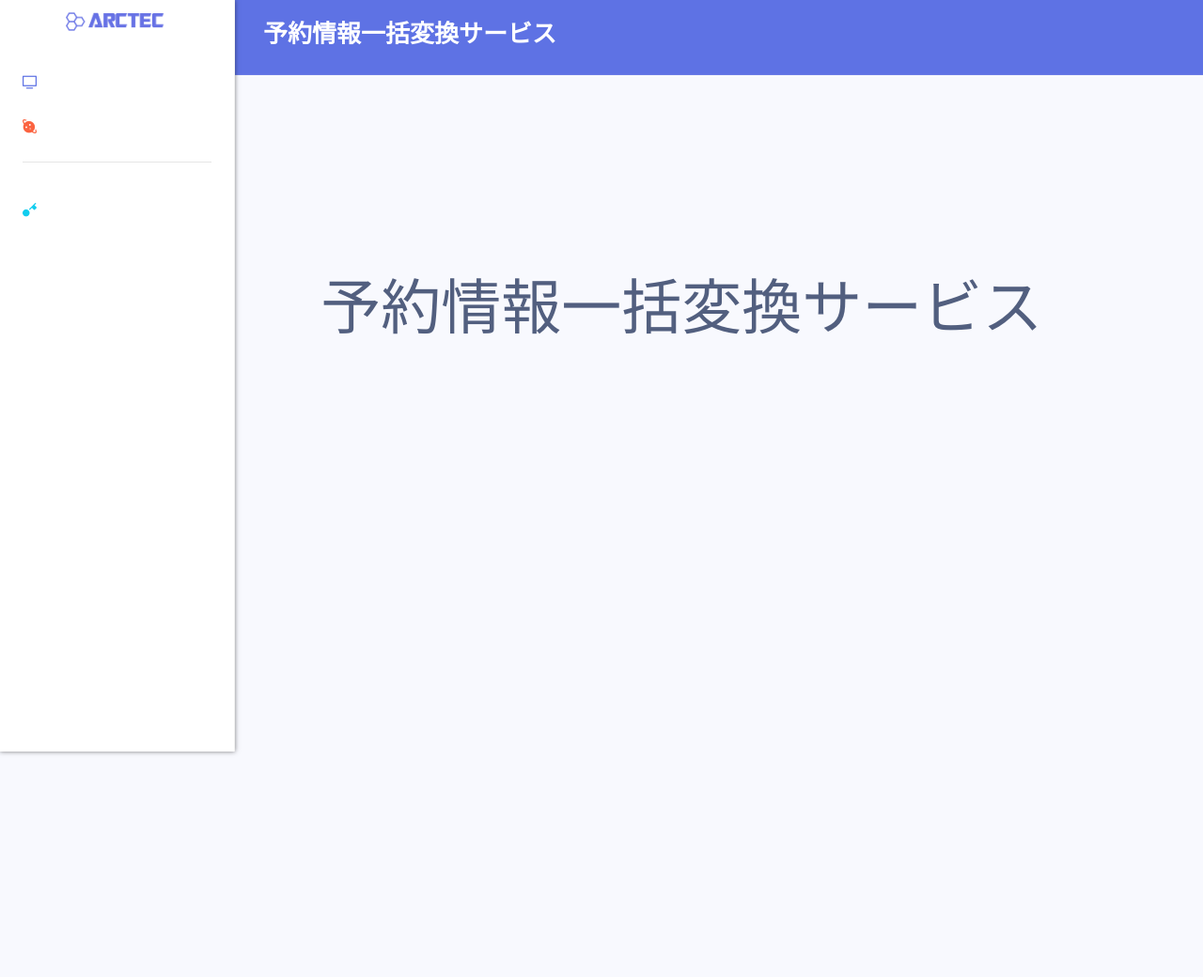
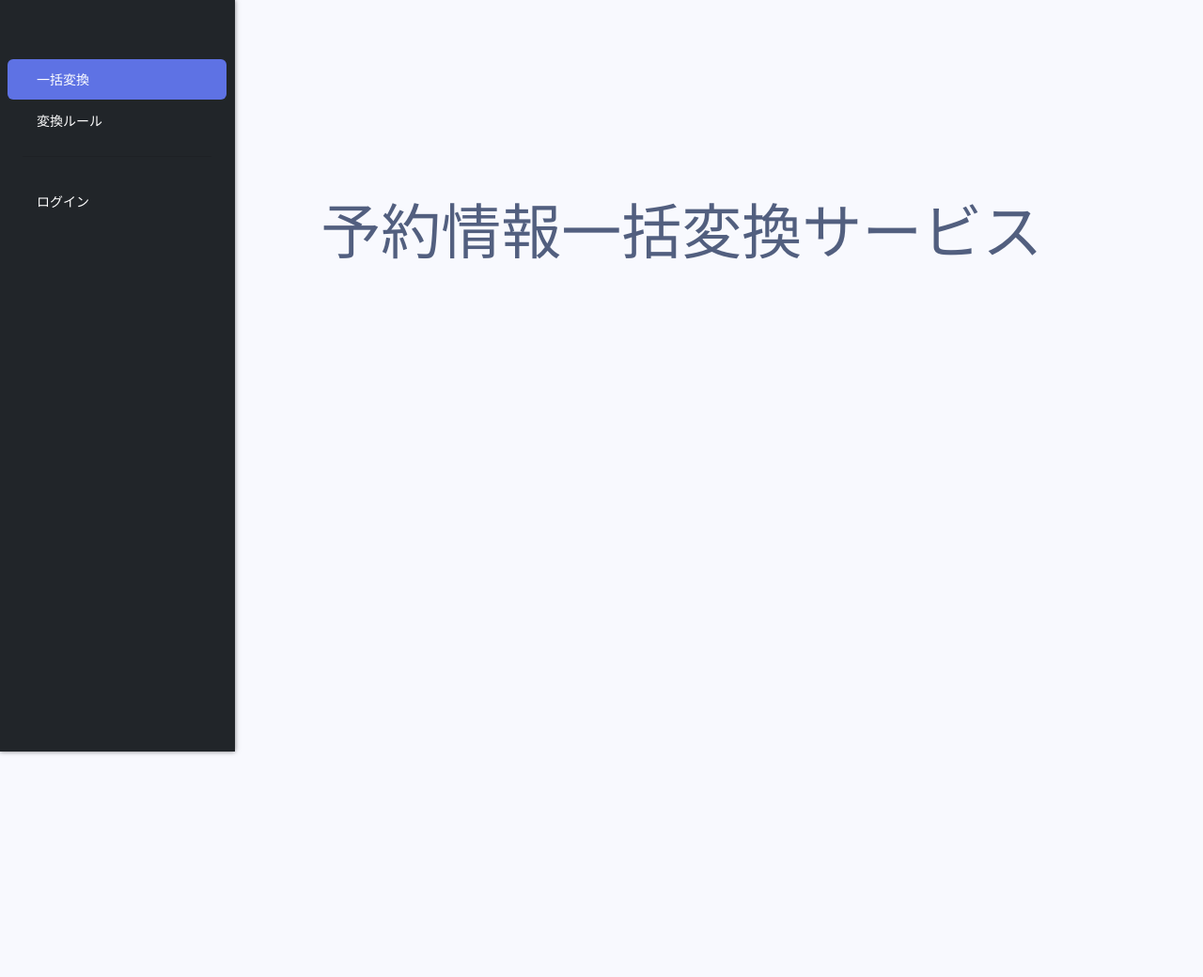
Before and after one commit to CoderFake/convert_service, a Django app: page / in a window 1280 px wide. Shown: the top 1040 px of the page at 94% size. After the commit the page ends 803 px from the top, so only its background shows below. Run offline with Django 5.2, Linux system fonts and the light colour scheme; some libraries are stand-ins or nearby versions.

Commit message:
update: remove icon and header icon in navigation, navbar

```diff
--- a/ConvertService/templates/web/includes/navigation.html
+++ b/ConvertService/templates/web/includes/navigation.html
@@ -1,12 +1,9 @@
 {% load static %}
-<nav class="navbar navbar-top navbar-expand navbar-dark bg-primary border-bottom">
+<nav class="navbar navbar-top navbar-expand navbar-dark bg-dark border-bottom d-xl-none" style="min-height: 45px;">
     <div class="container-fluid">
         <div class="collapse navbar-collapse" id="navbarSupportedContent">
             <!-- Search form -->
             <div class="navbar-search navbar-search-light form-inline mr-sm-3" id="navbar-search-main">
-                <div class="form-group mb-0">
-                    <h1 class="d-none d-md-flex text-white font-weight-bold">予約情報一括変換サービス</h1>
-                </div>
                 <button type="button" class="close" data-action="search-close" data-target="#navbar-search-main"
                         aria-label="Close">
                     <span aria-hidden="true">×</span>
@@ -19,9 +16,9 @@
                     <div class="pr-3 sidenav-toggler sidenav-toggler-dark" data-action="sidenav-pin"
                          data-target="#sidenav-main">
                         <div class="sidenav-toggler-inner">
-                            <i class="sidenav-toggler-line "></i>
-                            <i class="sidenav-toggler-line "></i>
-                            <i class="sidenav-toggler-line"></i>
+                            <i class="sidenav-toggler-line bg-white"></i>
+                            <i class="sidenav-toggler-line bg-white"></i>
+                            <i class="sidenav-toggler-line bg-white"></i>
                         </div>
                     </div>
                 </li>
@@ -32,7 +29,7 @@
                         <a class="nav-link pr-0" href="#" role="button" data-toggle="dropdown" aria-haspopup="true"
                            aria-expanded="false">
                             <div class="media align-items-center">
-                              <span class="avatar avatar-sm rounded-circle">
+                              <span class="avatar avatar-sm bg-white rounded-circle">
                                 <img alt="Image placeholder" src="{% static 'web/img/theme/Sample_User_Icon.png' %}">
                               </span>
                                 <div class="media-body  ml-2  d-none d-lg-block">
@@ -44,20 +41,20 @@
                         </a>
                         <div class="dropdown-menu  dropdown-menu-right ">
                             <div class="dropdown-header noti-title">
-                                <h6 class="text-overflow m-0">Welcome!</h6>
+                                <h6 class="text-overflow m-0">ようこそ！</h6>
                             </div>
                             <a href="" class="dropdown-item">
                                 <i class="ni ni-single-02"></i>
-                                <span>My profile</span>
+                                <span>マイプロフィール</span>
                             </a>
                             <a target="_blank" href="" class="dropdown-item">
                                 <i class="ni ni-support-16"></i>
-                                <span>Support</span>
+                                <span>サポート</span>
                             </a>
                             <div class="dropdown-divider"></div>
                             <a href="{% url 'logout' %}" class="dropdown-item">
                                 <i class="ni ni-user-run text-red"></i>
-                                <span>Logout</span>
+                                <span>ログアウト</span>
                             </a>
                         </div>
                     </li>
--- a/ConvertService/templates/web/includes/sidenav.html
+++ b/ConvertService/templates/web/includes/sidenav.html
@@ -1,17 +1,14 @@
 {% load static %}
-<nav class="sidenav navbar navbar-vertical fixed-left navbar-expand-xs navbar-light bg-white" id="sidenav-main">
+<nav class="sidenav navbar navbar-vertical fixed-left navbar-expand-xs navbar-light bg-dark" id="sidenav-main">
     <div class="scrollbar-inner">
-        <div class="sidenav-header d-flex flex-row align-items-center w-100">
-            <a class="navbar-brand w-100" href="/">
-                <img src="{% static 'web/img/brand/logo.png' %}" class="navbar-brand-img" alt="">
-            </a>
-            <div class="nav-item d-block d-md-none justify-content-end">
-                <div class="pr-3 sidenav-toggler sidenav-toggler-dark" data-action="sidenav-pin"
+        <div class="sidenav-header align-items-center pt-3 w-100">
+            <div class="nav-item w-100 d-block d-md-none">
+                <div class="pr-3 sidenav-toggler d-flex justify-content-end sidenav-toggler-dark active" data-action="sidenav-pin"
                      data-target="#sidenav-main">
-                    <div class="sidenav-toggler-inner">
-                        <i class="sidenav-toggler-line bg-primary"></i>
-                        <i class="sidenav-toggler-line bg-primary"></i>
-                        <i class="sidenav-toggler-line bg-primary"></i>
+                    <div class="sidenav-toggler-inner ">
+                        <i class="sidenav-toggler-line bg-white"></i>
+                        <i class="sidenav-toggler-line bg-white"></i>
+                        <i class="sidenav-toggler-line bg-white"></i>
                     </div>
                 </div>
             </div>
@@ -22,41 +19,15 @@
                 <!-- Nav items -->
                 <ul class="navbar-nav">
                     <li class="nav-item">
-                        <a class="nav-link {% if 'home' in segment %} active {% endif %}" href="/">
-                            <i class="ni ni-tv-2 text-primary"></i>
-                            <span class="nav-link-text">ホームページ</span>
+                        <a class="nav-link {% if request.path == "/" %} active {% endif %}" href="{% url 'home' %}">
+                            <span class="nav-link-text">一括変換</span>
                         </a>
                     </li>
                     <li class="nav-item">
-                        <a class="nav-link {% if 'icons' in segment %} active {% endif %}" href="">
-                            <i class="ni ni-planet text-orange"></i>
-                            <span class="nav-link-text">せってい</span>
+                        <a class="nav-link {% if request.path == "/setting/" %} active {% endif %}" href="">
+                            <span class="nav-link-text text-white">変換ルール</span>
                         </a>
                     </li>
-{#                    <li class="nav-item">#}
-{#                        <a class="nav-link {% if 'map' in segment %} active {% endif %}" href="/map.html">#}
-{#                            <i class="ni ni-pin-3 text-primary"></i>#}
-{#                            <span class="nav-link-text">Google</span>#}
-{#                        </a>#}
-{#                    </li>#}
-{#                    <li class="nav-item">#}
-{#                        <a class="nav-link {% if 'profile' in segment %} active {% endif %}" href="/profile.html">#}
-{#                            <i class="ni ni-single-02 text-yellow"></i>#}
-{#                            <span class="nav-link-text">Profile</span>#}
-{#                        </a>#}
-{#                    </li>#}
-{#                    <li class="nav-item">#}
-{#                        <a class="nav-link {% if 'tables' in segment %} active {% endif %}" href="/tables.html">#}
-{#                            <i class="ni ni-bullet-list-67 text-default"></i>#}
-{#                            <span class="nav-link-text">Tables</span>#}
-{#                        </a>#}
-{#                    </li>#}
-{#                    <li class="nav-item">#}
-{#                        <a class="nav-link" href="/register.html">#}
-{#                            <i class="ni ni-circle-08 text-pink"></i>#}
-{#                            <span class="nav-link-text">Register (template)</span>#}
-{#                        </a>#}
-{#                    </li>#}
                 </ul>
                 <!-- Divider -->
                 <hr class="my-3">
@@ -67,14 +38,12 @@
                     {% if request.user.is_authenticated %}
                         <li class="nav-item">
                             <a class="nav-link" href="{% url 'logout' %}">
-                                <i class="ni ni-user-run text-red"></i>
                                 <span class="nav-link-text">ログアウト</span>
                             </a>
                         </li>
                     {% else %}
                         <li class="nav-item">
-                            <a class="nav-link" href="{% url 'login' %}">
-                                <i class="ni ni-key-25 text-info"></i>
+                            <a class="nav-link {% if request.path == "/login/" %} active {% endif %}" href="{% url 'login' %}">
                                 <span class="nav-link-text">ログイン</span>
                             </a>
                         </li>
```
